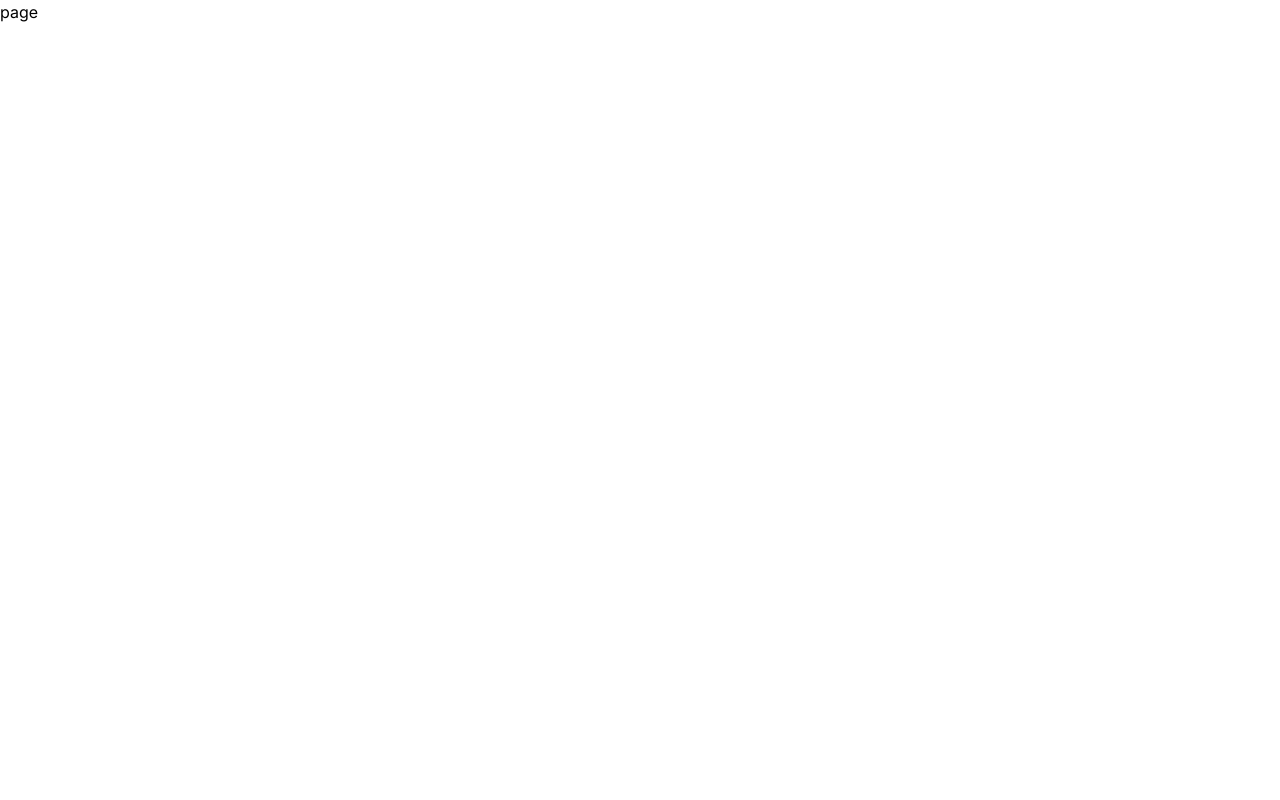
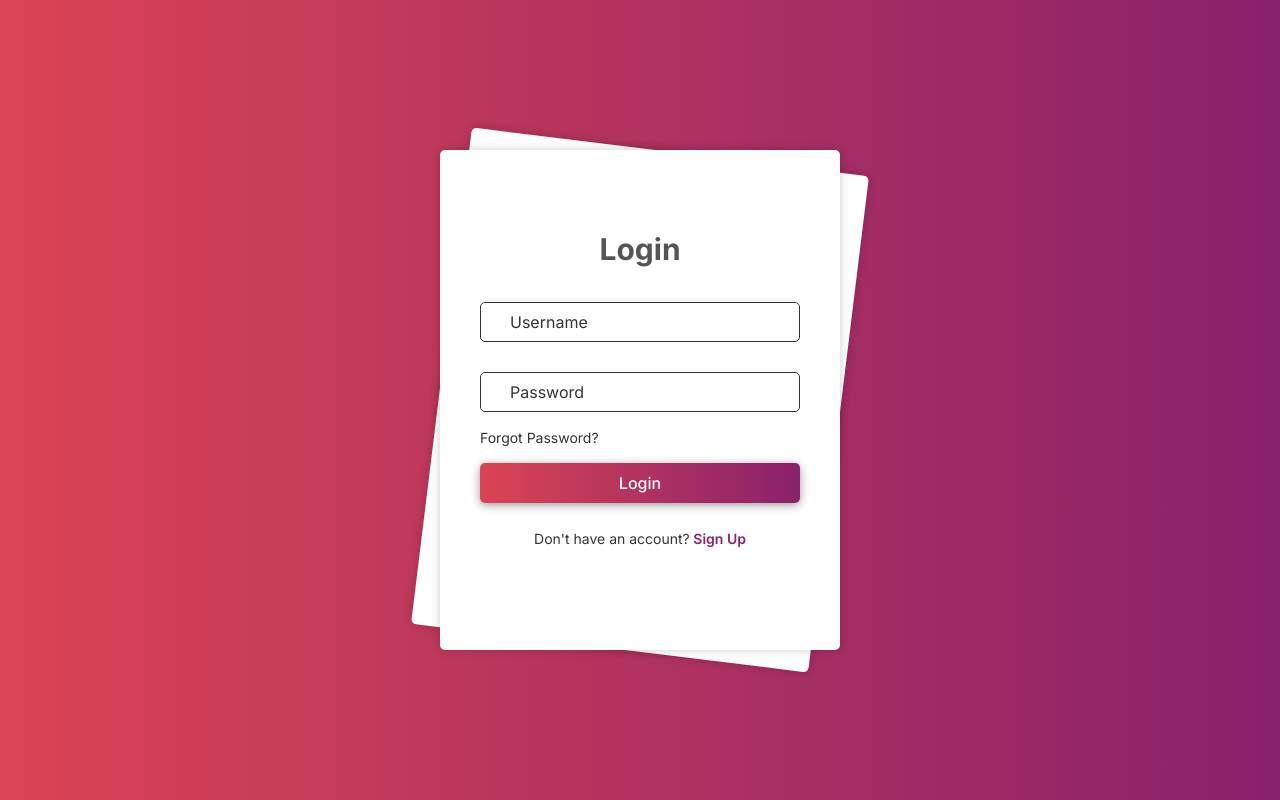
Before and after one commit to kharizzakaye/nextjs-animated-login, a Next.js app: page /login-component-2 in a window 1280 px wide. Built offline with nearby package versions, Linux system fonts and the light colour scheme.

Commit message:
Move some styling to module.css

```diff
--- a/src/app/globals.css
+++ b/src/app/globals.css
@@ -1,3 +1,233 @@
 @tailwind base;
 @tailwind components;
 @tailwind utilities;
+
+@import url("https://fonts.googleapis.com/css2?family=Poppins:wght@300;400;500;600;700&display=swap");
+
+/* * {
+  margin: 0;
+  padding: 0;
+  box-sizing: border-box;
+  font-family: "Poppins", sans-serif;
+}
+ */
+
+html {
+  font-size: 62.5%;
+  scroll-behavior: smooth;
+}
+
+:root {
+  --mainColor: #89216b;
+  --whiteColor: #ffffff;
+  --titleColor: #555555;
+  --labelColor: #333333;
+}
+
+body {
+  background: linear-gradient(to right, #da4453, var(--mainColor));
+  font-weight: 400;
+  min-height: 100vh;
+  display: grid;
+  place-content: center;
+  overflow: hidden;
+}
+
+@media (min-width: 540px) {
+  .wrapper {
+    width: 40rem;
+  }
+}
+
+/* .wrapper .form-container {
+  position: absolute;
+  top: 0;
+  left: 0;
+  display: flex;
+  align-items: center;
+  justify-content: center;
+  width: 100%;
+  height: 100%;
+  background-color: var(--whiteColor);
+  border-radius: 0.5rem;
+  box-shadow: 0 0 1rem 0 rgba(0 0 0 / 0.2);
+} */
+
+/* .wrapper .form-container form h2 {
+  font-size: 3rem;
+  text-align: center;
+  text-transform: capitalize;
+  color: var(--titleColor);
+} */
+
+.wrapper .form-container form .form-group {
+  position: relative;
+  width: 32rem;
+  margin: 3rem 0;
+}
+
+.wrapper .form-container form .form-group .icons,
+.wrapper .form-container form .form-group label {
+  position: absolute;
+  top: 50%;
+  transform: translateY(-50%);
+  font-size: 1.6rem;
+  text-transform: capitalize;
+  color: var(--labelColor);
+  padding: 0 0.5rem;
+  pointer-events: none;
+  transition: all 0.5s ease;
+}
+
+.wrapper .form-container form .form-group .icons {
+  left: 0.5rem;
+}
+
+.wrapper .form-container form .form-group label {
+  left: 2.5rem;
+}
+
+.wrapper .form-container form .form-group input {
+  width: 100%;
+  height: 4rem;
+  padding: 0 1rem;
+  border-radius: 0.5rem;
+  border: none;
+  outline: none;
+  border: 0.1rem solid var(--labelColor);
+  font-size: 1.6rem;
+  color: var(--labelColor);
+  background: transparent;
+}
+
+form .form-group input:focus ~ label,
+form .form-group input:valid ~ label,
+form .form-group input:focus ~ .icons,
+form .form-group input:valid ~ .icons {
+  top: 0 !important;
+  font-size: 1.2rem !important;
+  background-color: var(--whiteColor);
+}
+
+.wrapper .form-container form .forgot-pass {
+  margin: -1.5rem 0 1.5rem;
+}
+
+.wrapper .form-container form .forgot-pass a {
+  color: var(--labelColor);
+  text-decoration: none;
+  font-size: 1.4rem;
+  text-transform: capitalize;
+  transform: all 0.5s ease;
+}
+
+.wrapper .form-container form .forgot-pass a:hover {
+  color: var(--mainColor);
+}
+
+.wrapper .form-container form .btn {
+  background: linear-gradient(to right, #da4453, var(--mainColor));
+  color: var(--whiteColor);
+  text-transform: capitalize;
+  width: 100%;
+  height: 4rem;
+  font-size: 1.6rem;
+  font-weight: 500;
+  outline: none;
+  border: none;
+  border-radius: 0.5rem;
+  cursor: pointer;
+  box-shadow: 0 0.2rem 1rem rgba(0 0 0 / 0.4);
+}
+
+.wrapper .form-container form .link {
+  text-align: center;
+  font-size: 1.4rem;
+  color: var(--labelColor);
+  margin: 2.5rem 0;
+}
+
+.wrapper .form-container form .link a {
+  text-transform: capitalize;
+  color: var(--mainColor);
+  text-decoration: none;
+  font-weight: 600;
+  transition: all 0.5s ease;
+}
+
+.wrapper .form-container form .link a:hover {
+  color: #da4453;
+}
+
+.wrapper .sign-up {
+  transform: rotate(7deg);
+}
+
+.wrapper.animated-signin .form-container.sign-in {
+  animation: signin-flip 1s ease-in-out forwards;
+}
+
+@keyframes signin-flip {
+  0% {
+    transform: translateX(0);
+  }
+
+  50% {
+    transform: translateX(-50rem) scale(1.1);
+  }
+
+  100% {
+    transform: translateX(0) rotate(7deg) scale(1);
+  }
+}
+
+.wrapper.animated-signin .form-container.sign-up {
+  animation: rotatecard 0.7s ease-in-out forwards;
+}
+
+@keyframes rotatecard {
+  0% {
+    transform: rotate(7deg);
+  }
+
+  100% {
+    transform: rotate(0);
+    z-index: 1;
+  }
+}
+
+.wrapper.animated-signup .form-container.sign-up {
+  animation: signup-flip 1s ease-in-out forwards;
+}
+
+@keyframes signup-flip {
+  0% {
+    transform: translateX(0);
+    z-index: 1;
+  }
+
+  50% {
+    transform: translateX(50rem) scale(1.1);
+  }
+
+  100% {
+    transform: translateX(0) rotate(7deg) scale(1);
+  }
+}
+
+.wrapper.wrapper.animated-signup .form-container.sign-in {
+  transform: rotate(7deg);
+  animation: rotatecard 0.7s ease-in-out forwards;
+  animation-delay: 0.3s;
+}
+
+@keyframes rotatecard {
+  0% {
+    transform: rotate(7deg);
+  }
+
+  100% {
+    transform: rotate(0);
+    z-index: 1;
+  }
+}
--- a/src/app/login-component-2/login-component-2.module.css
+++ b/src/app/login-component-2/login-component-2.module.css
@@ -0,0 +1,39 @@
+.localWrapper {
+  margin: 0;
+  padding: 0;
+  box-sizing: border-box;
+  /* font-family: "Poppins", sans-serif; */
+}
+
+.localHtml {
+  font-size: 62.5%;
+  scroll-behavior: smooth;
+}
+
+.formContainer {
+    position: absolute;
+    top: 0;
+    left: 0;
+    display: flex;
+    align-items: center;
+    justify-content: center;
+    width: 100%;
+    height: 100%;
+    background-color: var(--whiteColor);
+    border-radius: 0.5rem;
+    box-shadow: 0 0 1rem 0 rgba(0 0 0 / 0.2);
+}
+
+.cardTitle {
+    font-size: 3rem;
+    text-align: center;
+    text-transform: capitalize;
+    color: var(--titleColor);
+    font-weight: bold;
+  }
+
+.formGroup {
+    position: relative;
+    width: 32rem;
+    margin: 3rem 0;
+  }
--- a/src/app/login-component-2/page.tsx
+++ b/src/app/login-component-2/page.tsx
@@ -1,9 +1,94 @@
-import React from 'react'
+"use client";
 
-const page = () => {
+import React, { useState } from "react";
+import styles from "./login-component-2.module.css";
+
+export default function Page() {
+
+  // Define state to track the current animation
+  const [animation, setAnimation] = useState("");
+
+  const handleSignUpClick = () => {
+    setAnimation("animated-signin"); // Add 'animated-signin' class
+  };
+
+  const handleSignInClick = () => {
+    setAnimation("animated-signup"); // Add 'animated-signup' class
+  };
+
   return (
-    <div>page</div>
-  )
-}
+    <div className={`${styles.localWrapper}`}>
+      <div className={`${styles.localHtml} `}>
 
-export default page
+        <div className={`wrapper relative w-[35rem] h-[50rem] ${animation}`}>
+
+          <div className={`${styles.formContainer} form-container sign-up`}>
+            <form action="#">
+              <h2 className={`${styles.cardTitle}`}>sign up</h2>
+
+              <div className="form-group">
+                <input type="text" required/>
+                {/* <FontAwesomeIcon icon={faUser} /> */}
+                <label>username</label>
+              </div>
+
+              <div className="form-group">
+                <input type="email" required/>
+                {/* <i className="fas fa-at"></i> */}
+                <label>email</label>
+              </div>
+
+              <div className="form-group">
+                <input type="password" required/>
+                {/* <i className="fas fa-lock"></i> */}
+                <label>password</label>
+              </div>
+
+              <div className="form-group">
+                <input type="password" required/>
+                {/* <i className="fas fa-lock"></i> */}
+                <label>confirm password</label>
+              </div>
+
+              <button type="submit" className="btn">sign up</button>
+
+              <div className="link">
+                <p>You already have an account?<a href="#" className="signin-link" onClick={handleSignInClick}> sign in</a></p>
+              </div>
+            </form>
+          </div>
+
+          <div className={`${styles.formContainer} form-container sign-in`}>
+            <form action="#">
+              <h2 className={`${styles.cardTitle}`}>login</h2>
+
+              <div className="form-group">
+                <input type="text" required/>
+                {/* <FontAwesomeIcon icon={faUser} className="icons"/> */}
+                <label>username</label>
+              </div>
+
+              <div className="form-group">
+                <input type="password" required/>
+                {/* <i className="fas fa-lock"></i> */}
+                <label>password</label>
+              </div>
+
+              <div className="forgot-pass">
+                <a href="#">forgot password?</a>
+              </div>
+
+              <button type="submit" className="btn">login</button>
+
+              <div className="link">
+                <p>Don&apos;t have an account?<a href="#" className="signup-link" onClick={handleSignUpClick}> sign up</a></p>
+              </div>
+            </form>
+          </div>
+
+          </div>
+
+      </div>
+    </div>
+  );
+};
```
